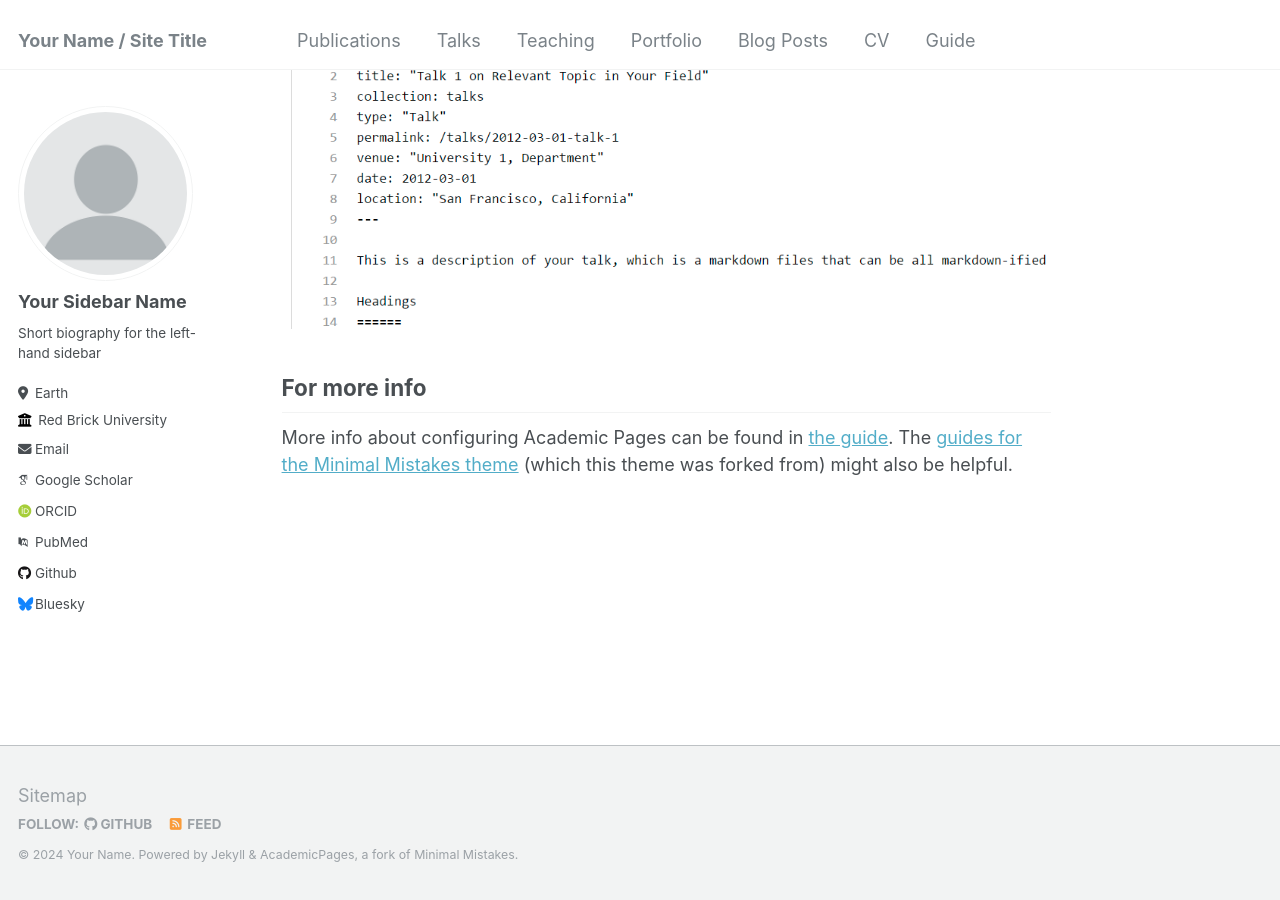
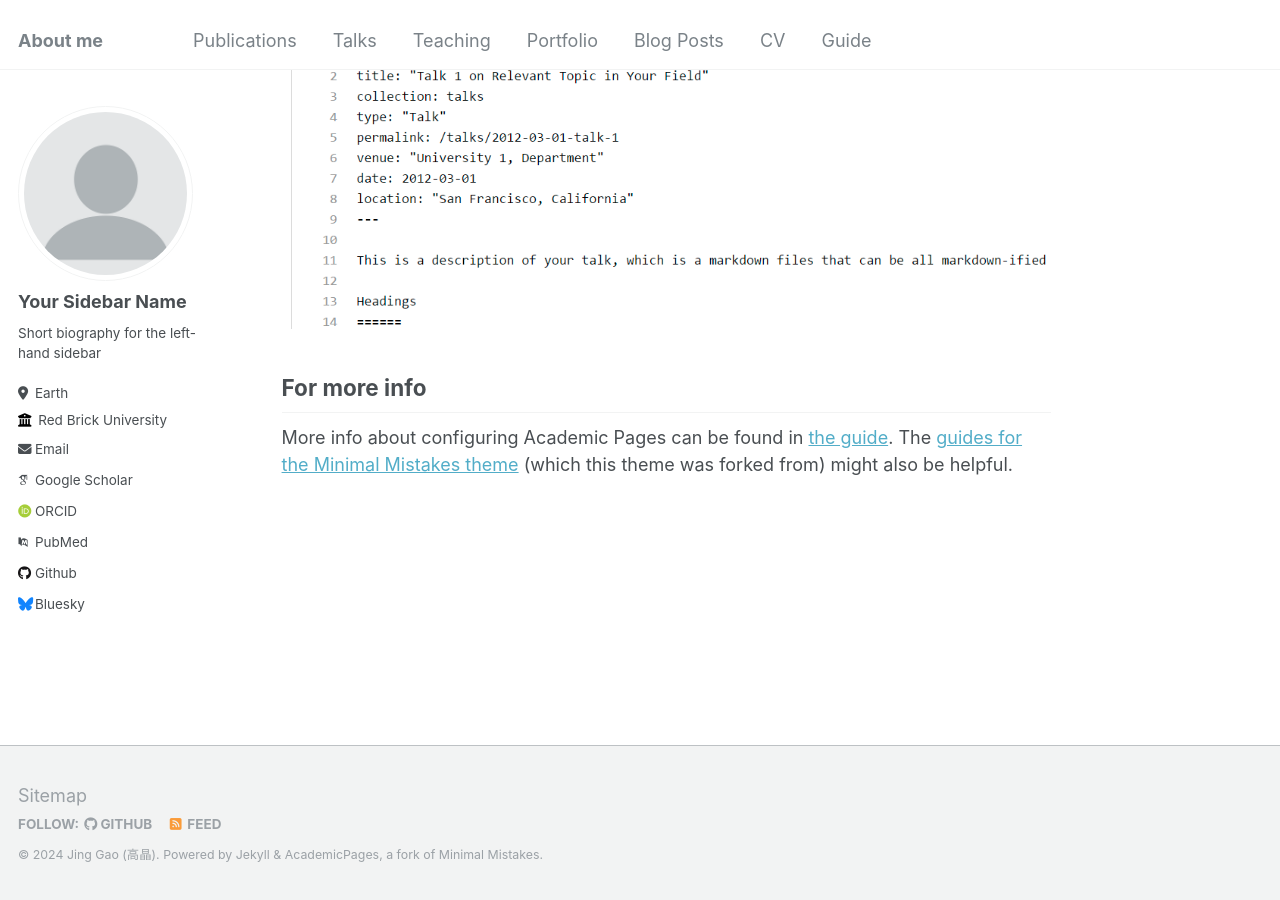
Before and after one commit to jgaoax/jgaoax.github.io, a Jekyll site: the page built from _pages/about.md, in a window 1280 px wide and 900 px high, scrolled down 2660 px. Built offline with Jekyll 4.4.1, drawn with Linux system fonts in a browser that asks for light colours; some web fonts are replaced.

Commit message:
Update _config.yml

```diff
--- a/_config.yml
+++ b/_config.yml
@@ -8,9 +8,9 @@
 
 # Basic Site Settings
 locale                   : "en-US"
-title                    : "Your Name / Site Title"
+title                    : "About me"
 title_separator          : "-"
-name                     : &name "Your Name"
+name                     : &name "Jing Gao (高晶)"
 description              : &description "personal description"
 url                      : https://academicpages.github.io # the base hostname & protocol for your site e.g. "https://mmistakes.github.io"
 baseurl                  : "" # the subpath of your site, e.g. "/blog"
```
